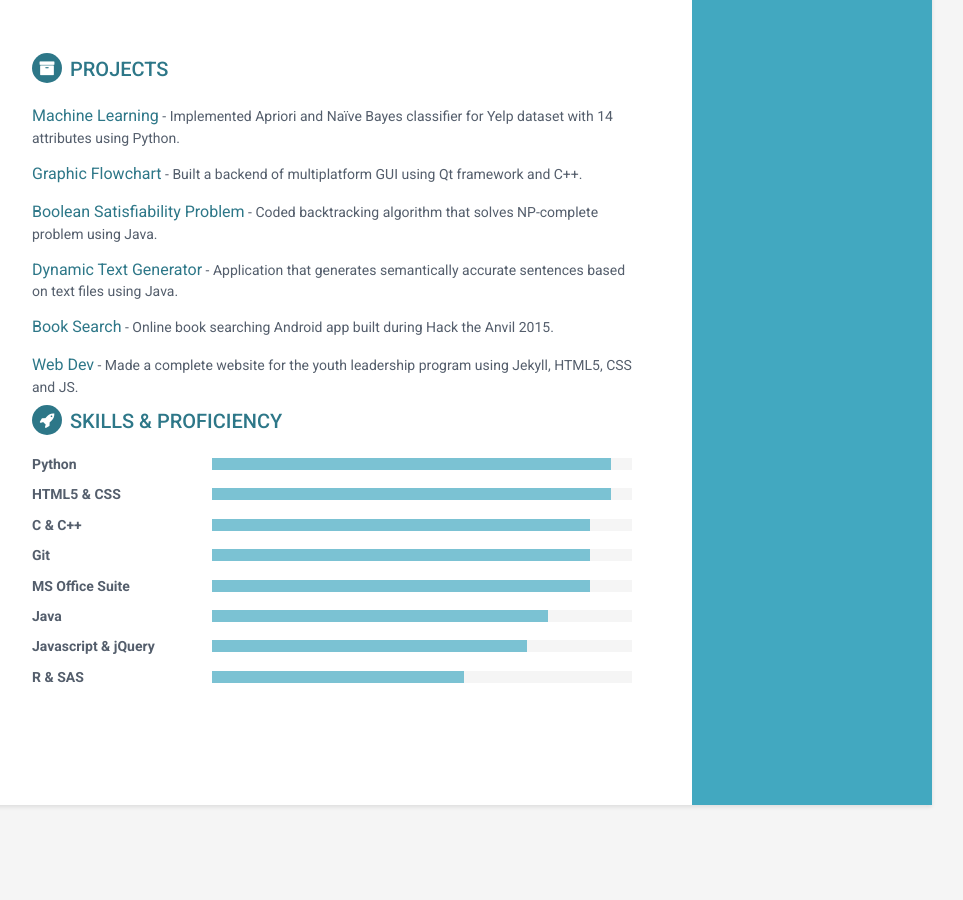
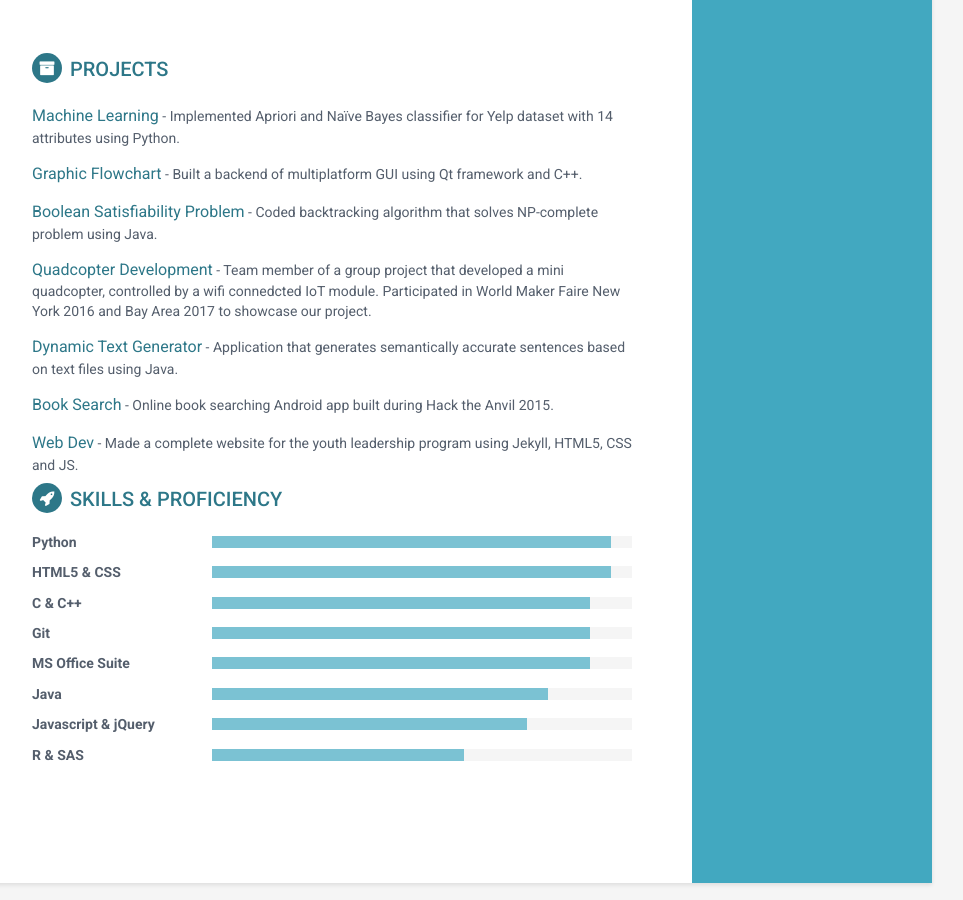
Before and after one commit to jantsankhorloo/jantsankhorloo.github.io, a Jekyll site: the page built from index.html, in a window 1280 px wide and 900 px high, scrolled down 1543 px. Shown: the whole window, without its empty margins (188-1151 px from the left). Built offline with Jekyll 4.4.1, drawn with Linux system fonts in a browser that asks for light colours; before the commit the page ends 2378 px from its top, so only the background shows below that.

Commit message:
added giingo project

```diff
--- a/_includes/projects.html
+++ b/_includes/projects.html
@@ -12,6 +12,9 @@
         <span class="project-title"><a href="https://github.com/jantsankhorloo/SATSolver" target="_blank">Boolean Satisfiability Problem</a></span> - <span class="project-tagline">Coded backtracking algorithm that solves NP-complete problem using Java. </span>
     </div><!--//item-->
     <div class="item">
+        <span class="project-title"><a href="http://giingo.io/" target="_blank">Quadcopter Development</a></span> - <span class="project-tagline">Team member of a group project that developed a mini quadcopter, controlled by a wifi connedcted IoT module. Participated in World Maker Faire New York 2016 and Bay Area 2017 to showcase our project.</span>
+    </div><!--//item-->
+    <div class="item">
         <span class="project-title"><a href="https://github.com/jantsankhorloo/TextGenerator" target="_blank">Dynamic Text Generator</a></span> - <span class="project-tagline">Application that generates semantically accurate sentences based on text files using Java. </span>
     </div><!--//item-->
     <div class="item">
```
